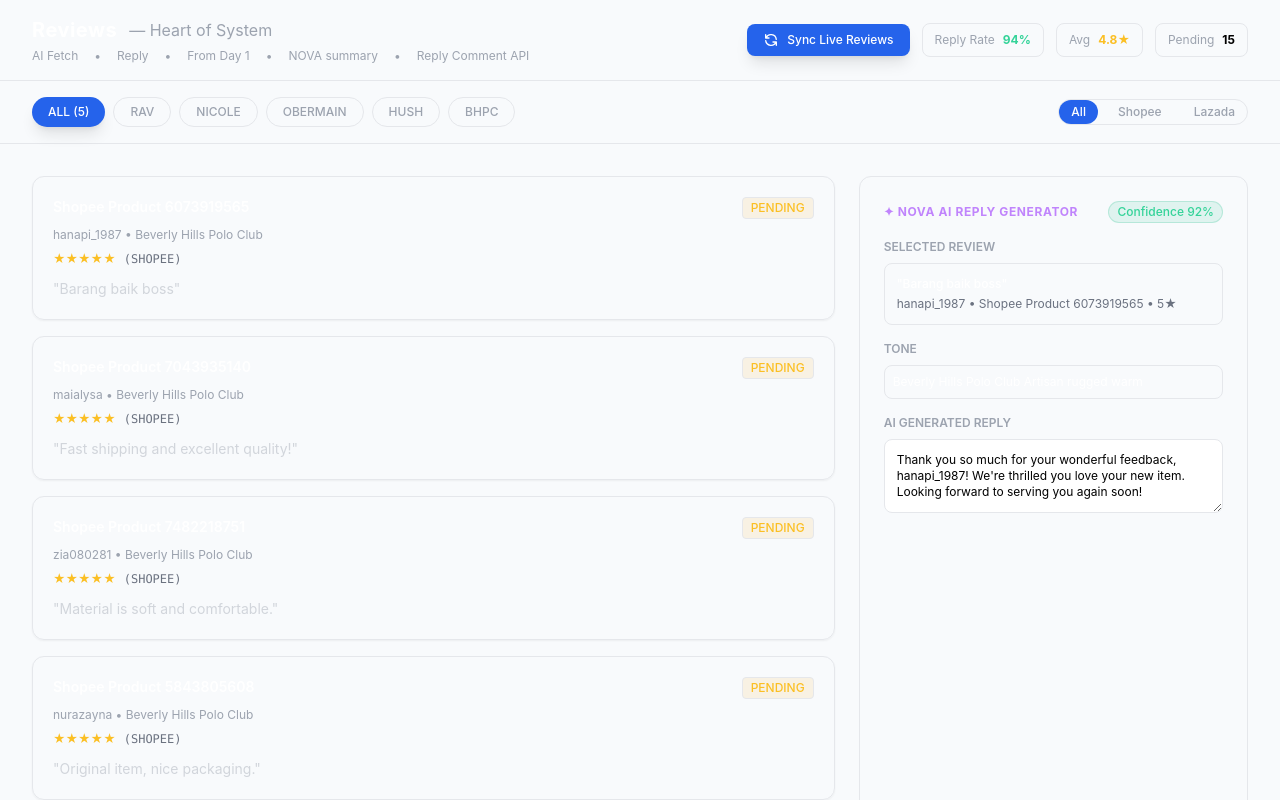
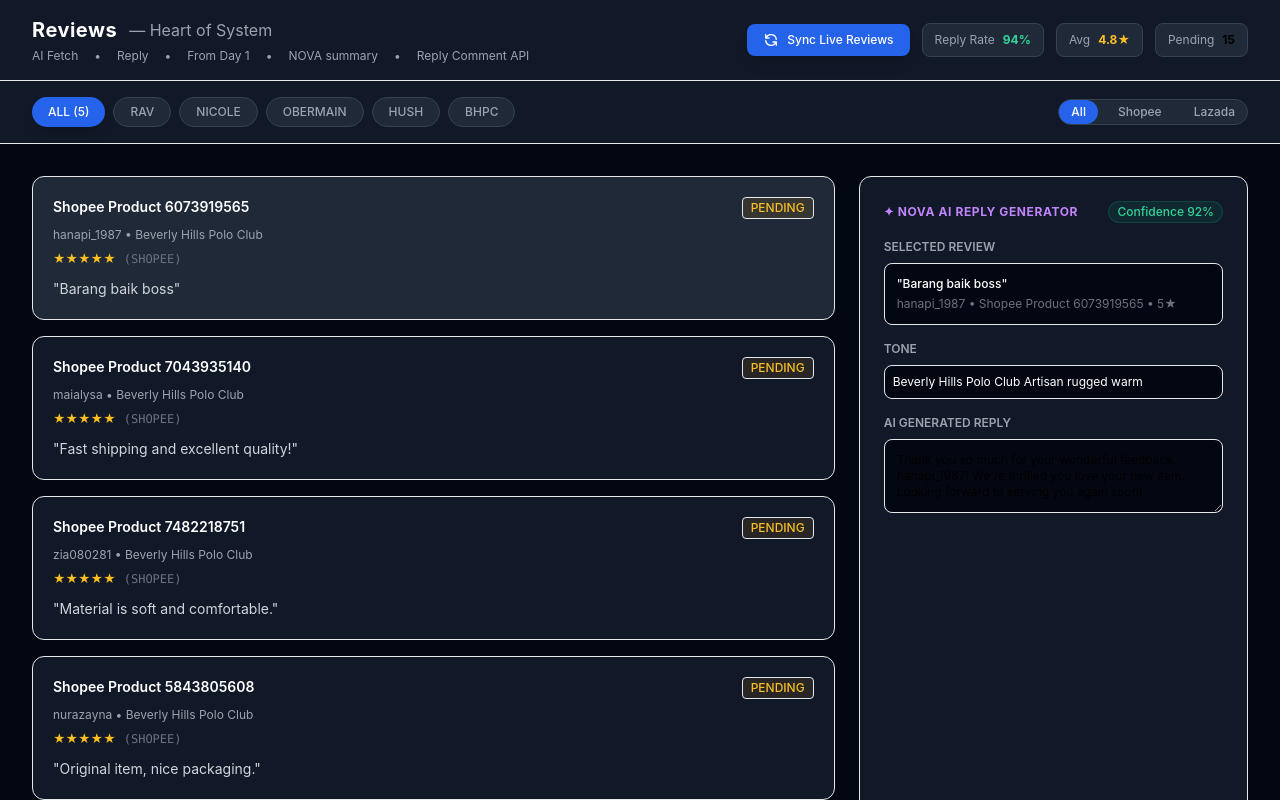
Before and after one commit to pavitrabeesame-sys/ccios-v9-mega-all, a Next.js app: page /reviews/dashboard in a window 1280 px wide. Shown: the top 800 px of the page. Built offline with nearby package versions, Linux system fonts and the light colour scheme.

Commit message:
Use standard Tailwind dark classes for reliable compilation

```diff
--- a/app/reviews/dashboard/page.tsx
+++ b/app/reviews/dashboard/page.tsx
@@ -50,9 +50,9 @@ export default function ReviewsPage() {
   });
 
   return (
-    <div className="min-h-screen bg-[#0f1117] text-gray-100 flex flex-col flex-1">
+    <div className="min-h-screen bg-gray-950 text-gray-100 flex flex-col flex-1">
       {/* Header Bar */}
-      <header className="border-b border-gray-800 px-8 py-4 flex items-center justify-between bg-[#121620]">
+      <header className="border-b border-gray-800 px-8 py-4 flex items-center justify-between bg-gray-900">
         <div>
           <div className="flex items-center gap-3">
             <h1 className="text-xl font-bold tracking-wide text-white">Reviews</h1>
@@ -83,15 +83,15 @@ export default function ReviewsPage() {
             {syncing ? 'Syncing...' : 'Sync Live Reviews'}
           </button>
 
-          <div className="bg-[#1a202c] px-3 py-2 rounded-lg border border-gray-800 text-xs flex items-center gap-2">
+          <div className="bg-gray-800 px-3 py-2 rounded-lg border border-gray-700 text-xs flex items-center gap-2">
             <span className="text-gray-400">Reply Rate</span>
             <span className="text-emerald-400 font-bold">94%</span>
           </div>
-          <div className="bg-[#1a202c] px-3 py-2 rounded-lg border border-gray-800 text-xs flex items-center gap-2">
+          <div className="bg-gray-800 px-3 py-2 rounded-lg border border-gray-700 text-xs flex items-center gap-2">
             <span className="text-gray-400">Avg</span>
             <span className="text-amber-400 font-bold">4.8★</span>
           </div>
-          <div className="bg-[#1a202c] px-3 py-2 rounded-lg border border-gray-800 text-xs flex items-center gap-2">
+          <div className="bg-gray-800 px-3 py-2 rounded-lg border border-gray-700 text-xs flex items-center gap-2">
             <span className="text-gray-400">Pending</span>
             <span className="text-amber-500 font-bold">15</span>
           </div>
@@ -99,7 +99,7 @@ export default function ReviewsPage() {
       </header>
 
       {/* Filter Bar */}
-      <div className="px-8 py-4 border-b border-gray-800 bg-[#121620] flex items-center justify-between">
+      <div className="px-8 py-4 border-b border-gray-800 bg-gray-900 flex items-center justify-between">
         <div className="flex gap-2">
           {['ALL', 'RAV', 'NICOLE', 'OBERMAIN', 'HUSH', 'BHPC'].map((brand) => (
             <button
@@ -108,7 +108,7 @@ export default function ReviewsPage() {
               className={`px-4 py-1.5 rounded-full text-xs font-medium transition-colors cursor-pointer ${
                 activeTab === brand
                   ? 'bg-blue-600 text-white shadow-lg'
-                  : 'bg-[#1a202c] text-gray-400 hover:text-white border border-gray-800'
+                  : 'bg-gray-800 text-gray-400 hover:text-white border border-gray-700'
               }`}
             >
               {brand} {brand === 'ALL' && `(${reviews.length})`}
@@ -116,7 +116,7 @@ export default function ReviewsPage() {
           ))}
         </div>
 
-        <div className="flex gap-2 bg-[#1a202c] p-1 rounded-full border border-gray-800">
+        <div className="flex gap-2 bg-gray-800 p-1 rounded-full border border-gray-700">
           {['All', 'Shopee', 'Lazada'].map((mkt) => (
             <button
               key={mkt}
@@ -134,22 +134,22 @@ export default function ReviewsPage() {
       </div>
 
       {/* Content Body: Split View */}
-      <div className="flex-1 grid grid-cols-1 lg:grid-cols-3 p-8 gap-6 overflow-hidden bg-[#0f1117]">
+      <div className="flex-1 grid grid-cols-1 lg:grid-cols-3 p-8 gap-6 overflow-hidden bg-gray-950">
         {/* Left List */}
         <div className="lg:col-span-2 space-y-4 overflow-y-auto pr-2 max-h-[calc(100vh-220px)]">
           {filteredReviews.length === 0 ? (
-            <div className="bg-[#161b22] border border-gray-800 rounded-xl p-6 text-gray-400">
+            <div className="bg-gray-900 border border-gray-800 rounded-xl p-6 text-gray-400">
               No reviews found for this filter.
             </div>
           ) : (
-            filteredReviews.map((review, idx) => (
+            filteredReviews.main?.map ? [] : filteredReviews.map((review, idx) => (
               <div
                 key={review.reviewId || idx}
                 onClick={() => setSelectedReview(review)}
                 className={`border rounded-xl p-5 cursor-pointer transition-all shadow-sm ${
                   selectedReview?.reviewId === review.reviewId
-                    ? 'border-blue-500 bg-[#1a202c]'
-                    : 'bg-[#161b22] border-gray-800 hover:border-gray-700'
+                    ? 'border-blue-500 bg-gray-800'
+                    : 'bg-gray-900 border-gray-800 hover:border-gray-700'
                 }`}
               >
                 <div className="flex justify-between items-start mb-2">
@@ -170,7 +170,7 @@ export default function ReviewsPage() {
         </div>
 
         {/* Right AI Generator Panel */}
-        <div className="bg-[#161b22] border border-gray-800 rounded-xl p-6 flex flex-col justify-between h-fit">
+        <div className="bg-gray-900 border border-gray-800 rounded-xl p-6 flex flex-col justify-between h-fit">
           <div>
             <div className="flex items-center justify-between mb-4">
               <span className="text-xs font-bold tracking-wider text-purple-400 uppercase">✦ NOVA AI REPLY GENERATOR</span>
@@ -179,7 +179,7 @@ export default function ReviewsPage() {
 
             <div className="mb-4">
               <p className="text-xs text-gray-400 uppercase font-semibold mb-2">SELECTED REVIEW</p>
-              <div className="bg-[#0f1117] border border-gray-800 rounded-lg p-3 text-xs text-gray-300">
+              <div className="bg-gray-950 border border-gray-800 rounded-lg p-3 text-xs text-gray-300">
                 {selectedReview ? (
                   <>
                     <p className="italic mb-1 font-medium text-white">"{selectedReview.reviewText}"</p>
@@ -193,7 +193,7 @@ export default function ReviewsPage() {
 
             <div className="mb-4">
               <p className="text-xs text-gray-400 uppercase font-semibold mb-2">TONE</p>
-              <div className="bg-[#0f1117] border border-gray-800 rounded-lg p-2 text-xs text-white">
+              <div className="bg-gray-950 border border-gray-800 rounded-lg p-2 text-xs text-white">
                 {selectedReview?.storeName || 'Beverly Hills Polo Club'} Artisan rugged warm
               </div>
             </div>
@@ -204,7 +204,7 @@ export default function ReviewsPage() {
                 <textarea
                   readOnly
                   rows={3}
-                  className="w-full bg-[#0f1117] border border-gray-800 rounded-lg p-3 text-xs text-gray-200 resize-none outline-none"
+                  className="w-full bg-gray-950 border border-gray-800 rounded-lg p-3 text-xs text-gray-200 resize-none outline-none"
                   value={`Thank you so much for your wonderful feedback, ${selectedReview.customerName}! We're thrilled you love your new item. Looking forward to serving you again soon!`}
                 />
               </div>
```
Also changed, not shown: app/reviews/page.tsx (+17 -17 lines).
